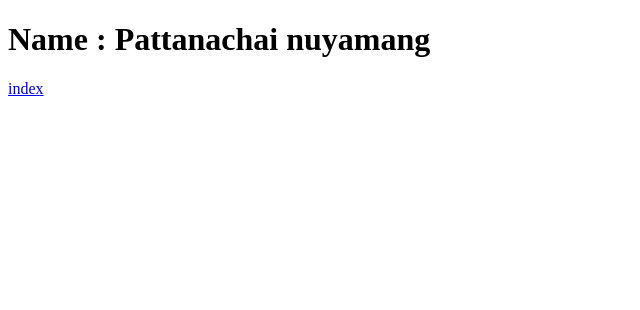
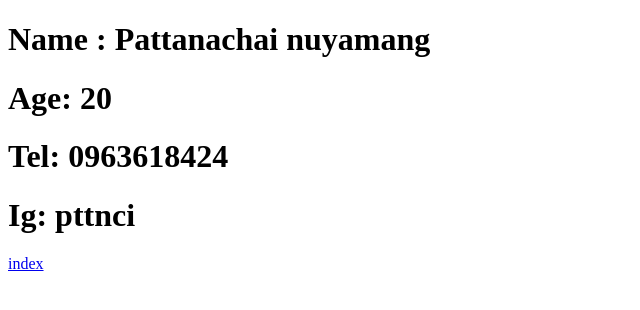
Before and after one commit to PxndJK/LAB03, a plain HTML site: page profile.html in a window 1280 px wide. Shown: the whole page, without its empty margins (0-640 px from the left). Drawn offline with Linux system fonts and the light colour scheme.

Commit message:
setup Profile page

```diff
--- a/profile.html
+++ b/profile.html
@@ -8,6 +8,9 @@
 </head>
 <body>
     <h1>Name : Pattanachai nuyamang</h1>
+    <h1>Age: 20</h1>
+    <h1>Tel: 0963618424</h1>
+    <h1>Ig: pttnci</h1>
     <a href="./index.html">index</a>
 </body>
 </html>
```
